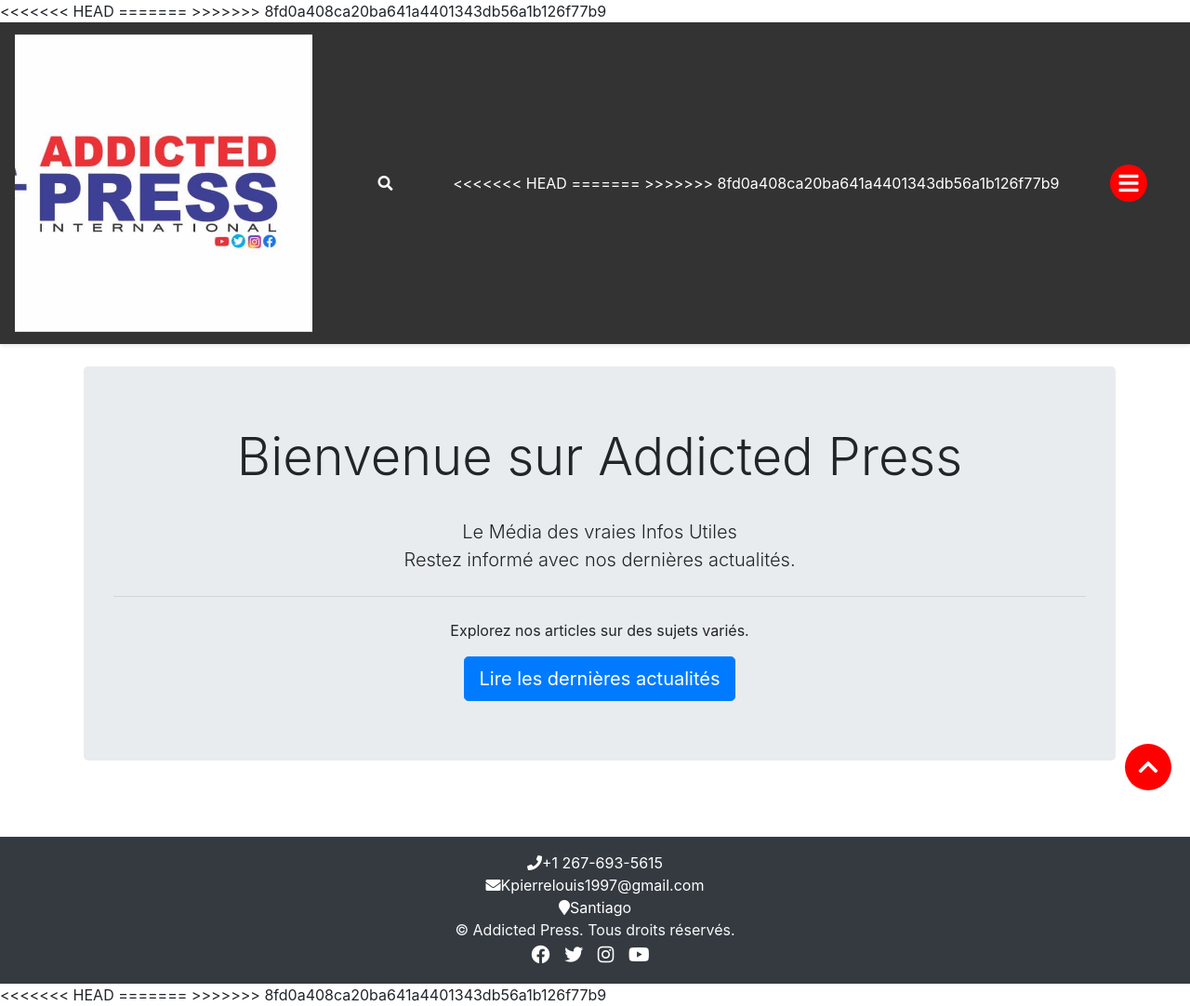
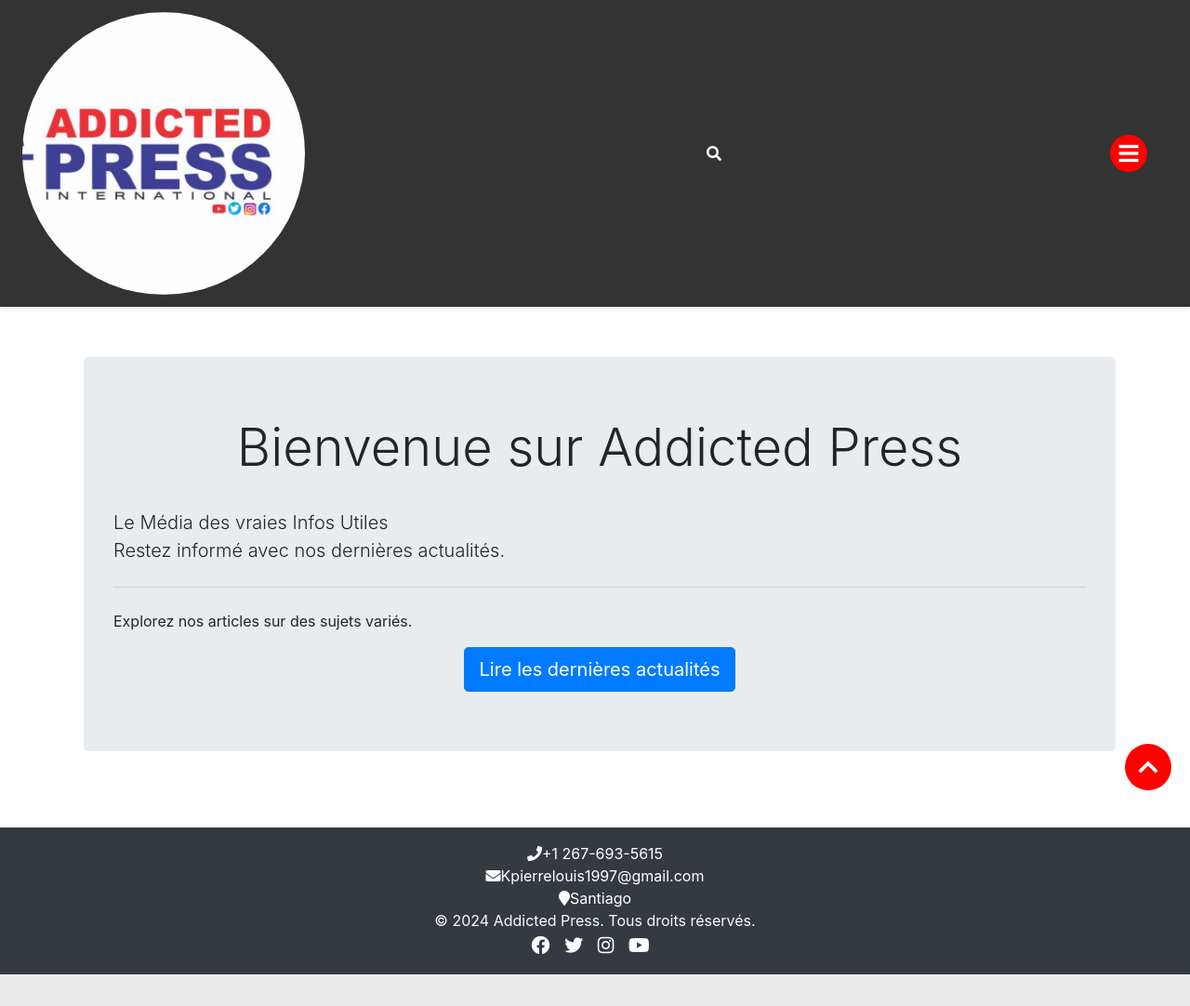
Before and after one commit to BaoulyNelson/ayibopost, a PHP site: page / in a window 1280 px wide. Shown: the whole page at 93% size. After the commit the page ends 1048 px from the top, so only its background shows below. Run offline with PHP 8.4, Linux system fonts and the light colour scheme.

Commit message:
oupss,enough is enough

```diff
--- a/CSS/contenu.css
+++ b/CSS/contenu.css
@@ -1,7 +1,3 @@
-<<<<<<< HEAD
-=======
-
->>>>>>> 8fd0a408ca20ba641a4401343db56a1b126f77b9
 /* Styles pour le contenu principal */
 main {
     margin-bottom: 50px;
@@ -37,11 +33,7 @@
 
 
   p {
-<<<<<<< HEAD
     text-align: left;
-=======
-    text-align: justify;
->>>>>>> 8fd0a408ca20ba641a4401343db56a1b126f77b9
     margin-bottom: 1.5em; /* Espacement entre les paragraphes */
     text-justify: distribute;
 
--- a/CSS/footer.css
+++ b/CSS/footer.css
@@ -81,8 +81,4 @@
   .login-button {
     padding-bottom: 20px; /* Ajustez la valeur selon vos besoins */
   }
-<<<<<<< HEAD
 }
-=======
-}
->>>>>>> 8fd0a408ca20ba641a4401343db56a1b126f77b9
--- a/CSS/styles.css
+++ b/CSS/styles.css
@@ -7,25 +7,6 @@
     overflow-x: hidden;
   }
 
-<<<<<<< HEAD
-=======
-/* Styles pour la barre de navigation */
-.navbar {
-  background-color: #333; /* Changement de la couleur de fond */
-  display: flex;
-  justify-content: space-between;
-  align-items: center;
-  box-shadow: 0 2px 4px rgba(0, 0, 0, 0.1); /* Ajout d'une ombre légère */
-  color: white; /* Texte en blanc */
-  position: fixed; /* Fixer la navbar en haut de la page pour une navigation facile */
-  top: 0;
-  left: 0;
-  width: 100%;
-  margin: 0;
-  padding: 10px 20px; /* Ajout de rembourrage pour un meilleur espacement */
-}
-
->>>>>>> 8fd0a408ca20ba641a4401343db56a1b126f77b9
   .login-button {
     margin-bottom: 50px;
     display: flex;
@@ -45,101 +26,6 @@
     font-size: 20px;
   }
 
-<<<<<<< HEAD
-=======
-
-
-/* Styles pour le panneau latéral gauche */
-.sidebar {
-  position: fixed;
-  top: 0;
-  left: -250px;
-  width: 250px;
-  height: 100%;
-  background-color: #f4f4f4;
-  transition: left 0.3s ease;
-  overflow-y: auto;
-
-}
-
-* Style pour les liens dans le panneau latéral */ .sidebar ul {
-  list-style-type: none;
-  padding: 0;
-  margin: 0;
-}
-
-.sidebar ul {
-  list-style: none; /* Supprime les puces des listes */
-}
-
-.sidebar ul li a {
-  color: black !important;
-  text-decoration: none;
-}
-
-.sidebar ul li {
-  padding: 10px;
-  border-bottom: 1px solid #333;
-  transition: background-color 0.3s ease;
-}
-
-
-.sidebar ul li:hover {
-  background-color: gray; /* Couleur de fond au survol */
-}
-
-.sidebar ul li:hover a {
-  color: white; /* Couleur du texte des liens au survol */
-}
-
-.sidebar ul li a {
-  display: block; /* Assure que les liens remplissent toute la largeur de l'élément li */
-  text-decoration: none; /* Supprime la soulignement par défaut des liens */
-  color: black; /* Couleur du texte par défaut */
-
-}
-
-
-/* Style pour afficher le panneau latéral */
-.sidebar.show {
-  left: 0;
-  /* Affiche le panneau latéral en position gauche */
-}
-
-/* Style pour l'icône de fermeture dans un cercle */
-.close-icon {
-  position: absolute;
-  top: 10px;
-  right: 20px;
-  width: 40px;
-  height: 40px;
-  border-radius: 50%;
-  /* Crée un cercle */
-  background-color: red;
-  display: flex;
-  justify-content: center;
-  align-items: center;
-  cursor: pointer;
-  /* Curseur pointer pour indiquer que c'est cliquable */
-}
-
-nav .social-icons a,
-footer .social-icons a {
-  margin-right: 10px; /* Espacement de 10 pixels vers la droite */
-}
-
-.sidebar .social-icons a {
-  color: black; /* Couleur noire pour les icônes sociales dans la barre de navigation */
-}
-
-.search-icon {
-  cursor: pointer;
-  /* Changement du curseur en curseur pointeur */
-  margin-right: 10px;
-  /* Marge entre les icônes */
-}
-
->>>>>>> 8fd0a408ca20ba641a4401343db56a1b126f77b9
 
   .sub-menu {
     display: none;
@@ -201,7 +87,6 @@
     /* Espacement avec le champ de recherche */
   }
 
-<<<<<<< HEAD
   /* Par défaut, le logo occupe 10% de la largeur de l'écran */
   .navbar-brand {
     width: 10vw;
@@ -228,22 +113,10 @@
     .navbar-brand {
       width: 25vw;
     }
-=======
-
-.navbar-brand {
-  width: 10%;
-  height: auto;
-  padding: 0.5rem; /* Ajoute un peu d'espace autour du cercle */
->>>>>>> 8fd0a408ca20ba641a4401343db56a1b126f77b9
   }
 
   .navbar-brand img {
     max-width: 100%;
     height: auto;
-<<<<<<< HEAD
     border-radius: 50%;
   }
-=======
-  border-radius: 50%; /* Rend l'image circulaire */
-}
->>>>>>> 8fd0a408ca20ba641a4401343db56a1b126f77b9
--- a/SCRIPT/contenu.js
+++ b/SCRIPT/contenu.js
@@ -0,0 +1,43 @@
+document.addEventListener('DOMContentLoaded', function() {
+    // Ajoutez une variable pour suivre l'état du sidebar
+    let sidebarOpen = false;
+
+    // Sélectionner le toggle du sidebar
+    const toggleIcon = document.querySelector('.toggle-icon');
+    // Sélectionner le sidebar
+    const sidebar = document.querySelector('.sidebar');
+
+    // Ajouter un écouteur d'événements pour le clic sur le toggle
+    toggleIcon.addEventListener('click', function() {
+        // Inverser l'état du sidebar
+        sidebarOpen = !sidebarOpen;
+
+        // Vérifier l'état du sidebar et agir en conséquence
+        if (sidebarOpen) {
+            // Afficher le sidebar
+            sidebar.style.display = 'block';
+            // Mettre à jour l'icône du toggle
+            toggleIcon.textContent = '▲'; // Remplacez par l'icône appropriée
+        } else {
+            // Cacher le sidebar
+            sidebar.style.display = 'none';
+            // Mettre à jour l'icône du toggle
+            toggleIcon.textContent = '▼'; // Remplacez par l'icône appropriée
+        }
+    });
+
+    // Sélectionner tous les liens à l'intérieur du sidebar
+    const links = document.querySelectorAll('.lien');
+
+    // Pour chaque lien, ajouter un écouteur d'événements pour le clic
+    links.forEach(link => {
+        link.addEventListener('click', function(event) {
+            // Fermer le sidebar lorsque vous cliquez sur un lien
+            sidebar.style.display = 'none';
+            // Mettre à jour l'état du sidebar
+            sidebarOpen = false;
+            // Réinitialiser l'icône du toggle
+            toggleIcon.textContent = '▼'; // Remplacez par l'icône appropriée
+        });
+    });
+});
--- a/SCRIPT/dateFooter.js
+++ b/SCRIPT/dateFooter.js
@@ -2,8 +2,4 @@
 const currentYear = new Date().getFullYear();
 
 // Sélectionner l'élément avec l'ID "currentYear" et mettre à jour son contenu textuel avec l'année actuelle
-<<<<<<< HEAD
 document.getElementById("currentYear").textContent = currentYear;
-=======
-document.getElementById("currentYear").textContent = currentYear;
->>>>>>> 8fd0a408ca20ba641a4401343db56a1b126f77b9
--- a/SCRIPT/recherche.js
+++ b/SCRIPT/recherche.js
@@ -8,7 +8,6 @@
 const links = document.querySelectorAll('.sidebar ul li'); // Sélection des liens dans le sidebar
 const message = document.getElementById('message'); // Sélection de l'élément pour afficher le message
 
-<<<<<<< HEAD
 // Fonction pour ouvrir le sidebar
 function openSidebar() {
     sidebar.classList.add('show');
@@ -19,8 +18,6 @@
     sidebar.classList.remove('show');
 }
 
-=======
->>>>>>> 8fd0a408ca20ba641a4401343db56a1b126f77b9
 // Ajout d'un écouteur d'événements au clic sur l'icône de recherche
 searchIcon.addEventListener('click', () => {
     // Inversion de la visibilité du formulaire
@@ -34,18 +31,12 @@
 
 // Ajout d'un écouteur d'événements au clic sur l'icône de menu hamburger
 menuIcon.addEventListener('click', () => {
-<<<<<<< HEAD
     // Ouvre le sidebar
     openSidebar();
-=======
-    // Ajout de la classe 'show' pour afficher le sidebar
-    sidebar.classList.add('show');
->>>>>>> 8fd0a408ca20ba641a4401343db56a1b126f77b9
 });
 
 // Ajout d'un écouteur d'événements au clic sur l'icône de fermeture du sidebar
 closeIcon.addEventListener('click', () => {
-<<<<<<< HEAD
     // Ferme le sidebar
     closeSidebar();
 });
@@ -56,10 +47,6 @@
         // Ferme le sidebar lorsqu'un lien est cliqué
         closeSidebar();
     });
-=======
-    // Suppression de la classe 'show' pour masquer le sidebar
-    sidebar.classList.remove('show');
->>>>>>> 8fd0a408ca20ba641a4401343db56a1b126f77b9
 });
 
 // Ajout d'un écouteur d'événements pour le champ de recherche pour filtrer les liens en temps réel
@@ -82,8 +69,4 @@
     } else {
         message.innerText = ''; // Efface le message s'il n'y a pas de saisie dans le champ de recherche
     }
-<<<<<<< HEAD
 });
-=======
-});
->>>>>>> 8fd0a408ca20ba641a4401343db56a1b126f77b9
--- a/SCRIPT/sidebar.js
+++ b/SCRIPT/sidebar.js
@@ -33,8 +33,4 @@
     console.log('Le bouton de recherche a été cliqué.'); // Affiche un message dans la console du navigateur pour déboguer
 
     // Ajoutez ici le code pour traiter la recherche et afficher le contenu associé au lien
-<<<<<<< HEAD
 });
-=======
-});
->>>>>>> 8fd0a408ca20ba641a4401343db56a1b126f77b9
--- a/index.html
+++ b/index.html
@@ -8,12 +8,9 @@
     <link rel="stylesheet" href="CSS/login.css">
     <link rel="stylesheet" href="CSS/footer.css">
     <link rel="stylesheet" href="CSS/contenu.css">
-<<<<<<< HEAD
     <link rel="stylesheet" href="CSS/sidebar.css">
     <link rel="stylesheet" href="CSS/nav.css">
     <link rel="stylesheet" href="CSS/recherche.css">
-=======
->>>>>>> 8fd0a408ca20ba641a4401343db56a1b126f77b9
     <link rel="stylesheet" href="https://cdnjs.cloudflare.com/ajax/libs/font-awesome/5.15.4/css/all.min.css">
     <link rel="stylesheet" href="https://stackpath.bootstrapcdn.com/bootstrap/4.5.2/css/bootstrap.min.css">
     <!-- Inclure Font Awesome -->
@@ -31,17 +28,6 @@
             <i class="fas fa-search"></i> <!-- Icône de recherche -->
         </div>
 
-<<<<<<< HEAD
-=======
-        <!-- Formulaire de recherche (initialement caché) -->
-        <form id="searchForm" style="display: none;">
-            <div>
-                <input type="search" id="mySearch" name="q" placeholder="Rechercher..." />
-                <button>Search</button>
-            </div>
-            <i id="message"></i>
-        </form>
->>>>>>> 8fd0a408ca20ba641a4401343db56a1b126f77b9
 
         <div class="menu-icon">
             <i class="fas fa-bars"></i> <!-- Icône de menu hamburger -->
@@ -55,11 +41,8 @@
             <i class="fas fa-times"></i> <!-- Icône de fermeture -->
         </div>
         <p id="addicted">Addicted Press</p>
-<<<<<<< HEAD
 
 
-=======
->>>>>>> 8fd0a408ca20ba641a4401343db56a1b126f77b9
         <div class="social-icons">
             <a href="lien_vers_votre_page_facebook" target="_blank"><i class="fab fa-facebook"></i></a>
             <a href="lien_vers_votre_page_twitter" target="_blank"><i class="fab fa-twitter"></i></a>
@@ -67,7 +50,6 @@
             <a href="lien_vers_votre_chaine_youtube" target="_blank"><i class="fab fa-youtube"></i></a>
             <!-- Ajoutez d'autres icônes de médias sociaux au besoin -->
         </div>
-<<<<<<< HEAD
          <!-- Formulaire de recherche (initialement caché) -->
          <form id="searchForm" style="display: none;">
             <div>
@@ -76,8 +58,6 @@
             </div>
             <i id="message"></i>
         </form>
-=======
->>>>>>> 8fd0a408ca20ba641a4401343db56a1b126f77b9
         <hr>
 
         <ul>
@@ -191,10 +171,7 @@
     <script src="SCRIPT/dateFooter.js"></script>
     <script src="SCRIPT/sidebar.js"></script>
     <script src="SCRIPT/recherche.js"></script>
-<<<<<<< HEAD
     <script src="SCRIPT/contenu.js"></script>
-=======
->>>>>>> 8fd0a408ca20ba641a4401343db56a1b126f77b9
     <script src="SCRIPT/script.js"></script> <!-- Inclure votre fichier de script JavaScript -->
 
     <!-- JavaScript -->
```
Also changed, not shown: SCRIPT/script.js (+4 -120 lines), inscription.html (deleted, +0 -102 lines), login.html (deleted, +0 -88 lines), mdp_oublie.html (deleted, +0 -86 lines). Lines whose indentation alone changed are shown as unchanged.
